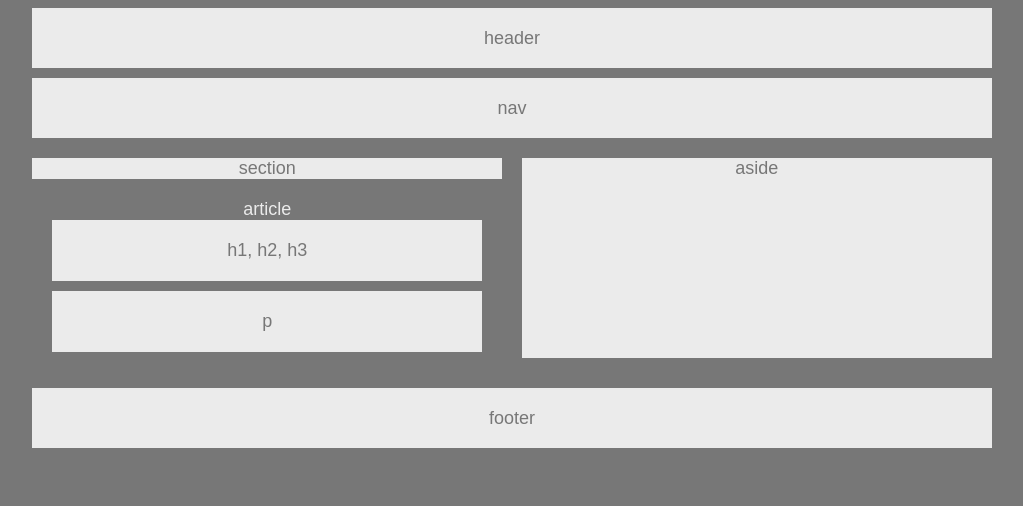
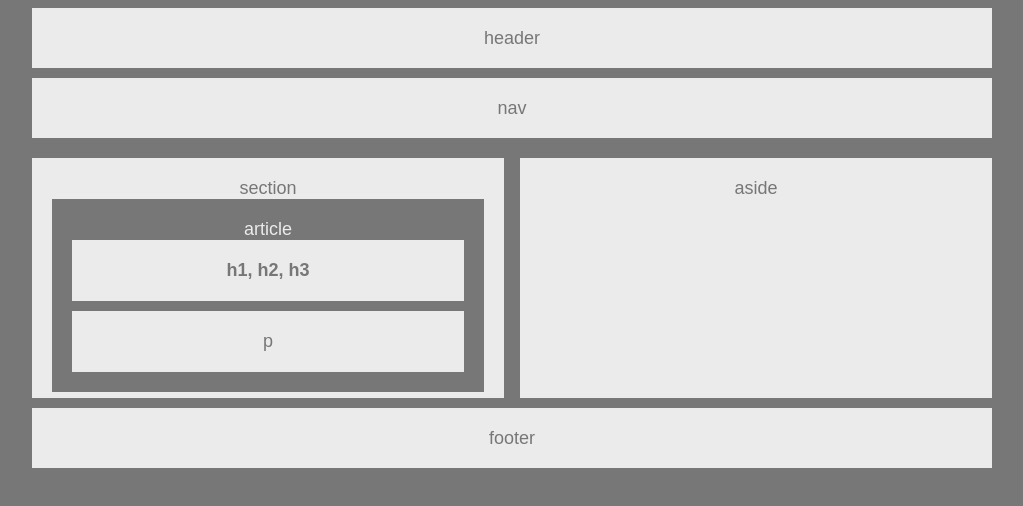
Before and after one commit to FMendoza13/HW-Wireframe, a plain HTML site: page index.html in a window 1280 px wide. Shown: the whole page, without its empty margins (128-1151 px from the left). Drawn offline with Linux system fonts and the light colour scheme.

Commit message:
put a margin in the h-box, put padding in p, aside and section. Adjusted width of aside and section

```diff
--- a/styleinprogress.css
+++ b/styleinprogress.css
@@ -45,6 +45,7 @@ header {
     background-color: #ebebeb;
     padding: 20px;
     margin-bottom: 10px;
+    font-weight: bold;
 }
 
 section {
@@ -52,8 +53,9 @@ section {
     background-color: #ebebeb;
     height: 100%;
     float: left;
-    width: 49%;
+    width: 45%;
     text-align: center;
+    padding: 20px;
 }
 
 aside {
@@ -61,8 +63,9 @@ aside {
     background-color: #ebebeb;
     height: 100%;
     float: right;
-    width: 49%;
+    width: 45%;
     text-align: center;
+    padding: 20px;
 }
 
   .p {
```
